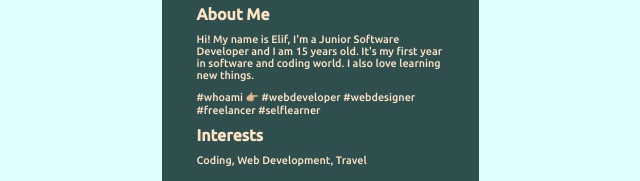
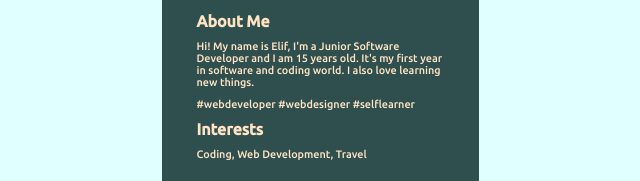
Before and after one commit to eliff7s/elif-seyhan, a plain HTML site: page index.html in a window 1280 px wide. Shown: the part 525-706 px from the top of the page, without its empty margins (320-960 px from the left). Drawn offline with Linux system fonts and the light colour scheme.

Commit message:
deleted parts

```diff
--- a/index.html
+++ b/index.html
@@ -54,9 +54,9 @@
               It's my first year in software and coding world. I also love learning new things.
             </p>
             <p class="bcard__text">
-              #whoami
-              <span role="img" aria-label="hand-signs">👉🏼</span> #webdeveloper
-              #webdesigner #freelancer #selflearner
+
+              #webdeveloper
+              #webdesigner #selflearner
             </p>
           </div>
           <div class="bcard__interests">
```
